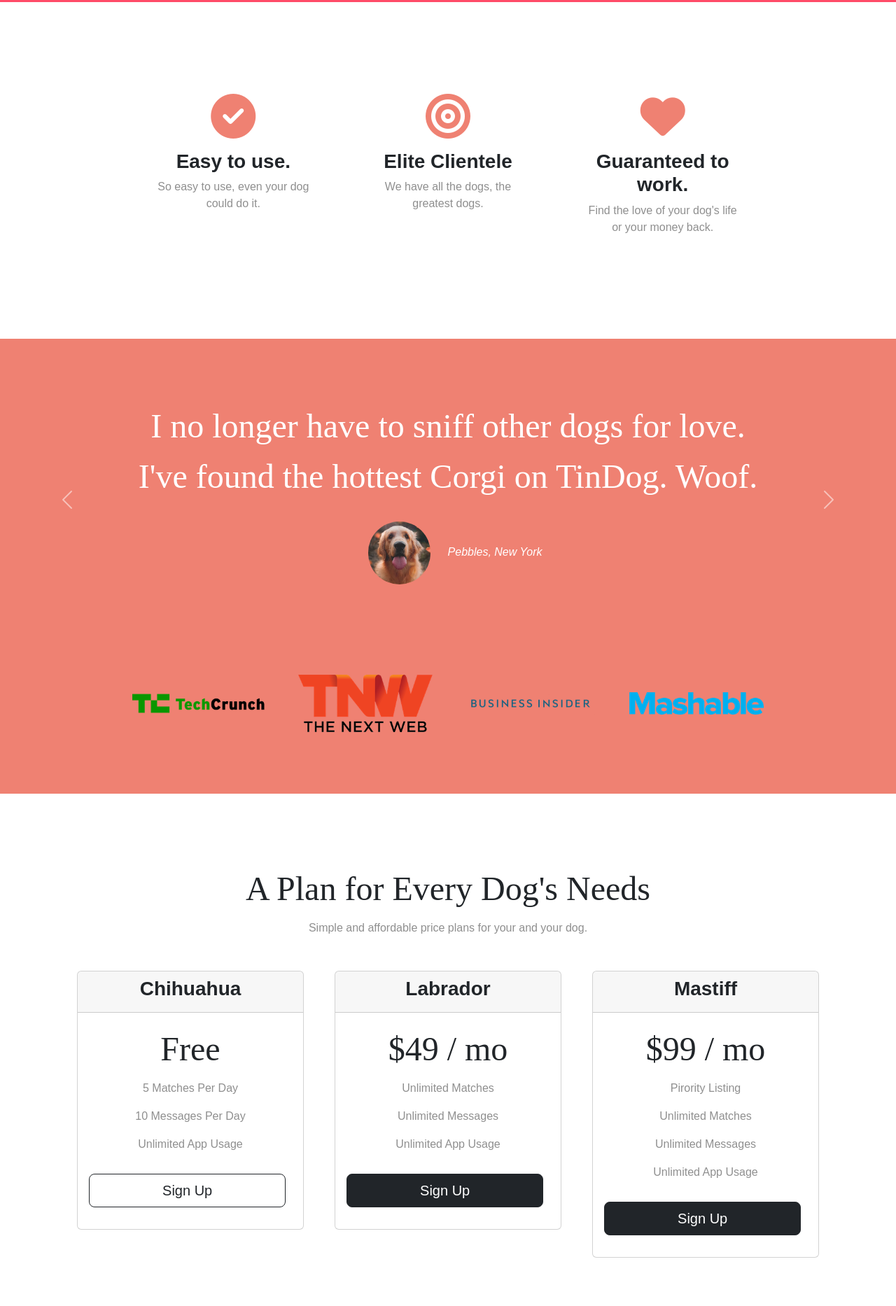
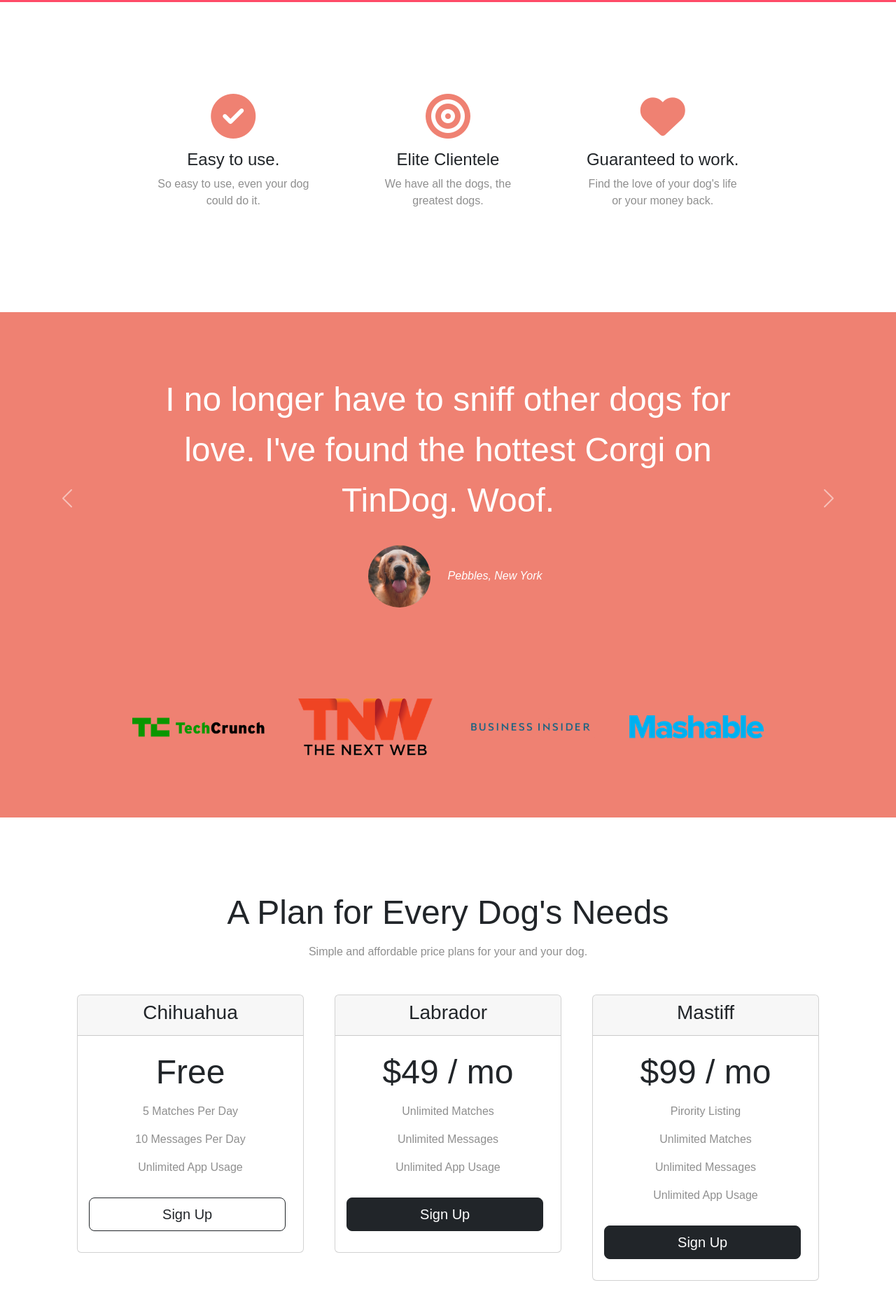
Before and after one commit to Yozankarki/bootstrap_practice., a plain HTML site: page index.html in a window 1280 px wide. Shown: the part 799-2665 px from the top of the page at 70% size. Drawn offline with nearby package versions, Linux system fonts and the light colour scheme.

Commit message:
final code

```diff
--- a/css/styles.css
+++ b/css/styles.css
@@ -1,35 +1,47 @@
 body {
     font-family: 'Montserrat-black', sans-serif;
+    text-align: center;
 }
 
-#title {
-    background-color: #ff4c68;
-    color: #fff;
-}
-
-h1 {
-    font-family: 'Montserrat-black', sans-serif;
-    line-height: 1.5;
-    font-size: 4rem;
-}
-
-h2 {
-    font-family: 'Montserrat-bold';
-    font-size: 3rem;
-    line-height: 1.5;
-}
-
-h3 {
+h1,
+h2,
+h3,
+h4 {
     font-family: 'Montserrat-bold', sans-serif;
-    font-weight: bold;
 }
 
 p {
     color: #8f8f8f;
 }
 
+/* container */
 .container-fluid {
+    padding: 7% 15%;
+}
+
+/* section color */
+.coloured-section {
+    background-color: #ff4c68;
+    color: #fff;
+}
+
+.white-section {
+    background-color: #fff;
+}
+
+#title .container-fluid {
     padding: 3% 15% 7%;
+    text-align: left;
+}
+
+.big-heading {
+    line-height: 1.5;
+    font-size: 4rem;
+}
+
+.section-heading {
+    font-size: 3rem;
+    line-height: 1.5;
 }
 
 .navbar {
@@ -41,7 +53,6 @@ p {
     color: white;
     font-size: 2.5rem;
     font-weight: bold;
-
 }
 
 .navbar-nav {
@@ -71,14 +82,16 @@ p {
 }
 
 #features {
-    padding: 7% 15%;
-    background-color: #fff;
     position: relative;
     z-index: 1;
 }
 
+.feature-title {
+    font-size: 1.5rem;
+}
+
 .feature-box {
-    text-align: center;
+
     padding: 4.5%;
 }
 
@@ -93,14 +106,14 @@ p {
 
 /* testimonials sections */
 #testimonials {
-    text-align: center;
     background-color: #ef8172;
-    color: #fff;
 }
 
-.carousel-item {
-    padding: 7% 15%;
+.testimonial-text {
+    font-size: 3rem;
+    line-height: 1.5;
 }
+
 
 .testimonial-image {
     border-radius: 100%;
@@ -110,7 +123,6 @@ p {
 
 #press {
     background-color: #ef8172;
-    text-align: center;
     padding-bottom: 3%;
 }
 
@@ -121,29 +133,16 @@ p {
 
 #pricing {
     padding: 100px;
-    text-align: center;
+
+}
+
+.price-text {
+    font-size: 3rem;
+    line-height: 1.5;
 }
 
 .pricing-column {
     padding: 3% 2%;
-}
-
-#cta {
-    padding: 7% 15%;
-    background-color: #ff4c68;
-    color: #fff;
-    text-align: center;
-}
-
-.cta-heading {
-    font-family: 'Montserrat-black';
-    line-height: 1.5;
-    font-size: 3.5rem;
-}
-
-#footer {
-    padding: 7% 15%;
-    text-align: center;
 }
 
 .social-icon {
--- a/index.html
+++ b/index.html
@@ -35,7 +35,7 @@
   </head>
 
   <body>
-    <section id="title">
+    <section class="coloured-section" id="title">
       <div class="container-fluid">
         <!-- Nav Bar -->
         <nav class="navbar navbar-expand-lg">
@@ -86,7 +86,7 @@
 
         <div class="row">
           <div class="col-lg-6">
-            <h1>Meet new and interesting dogs nearby.</h1>
+            <h1 class="big-heading">Meet new and interesting dogs nearby.</h1>
             <button type="button" class="btn btn-dark btn-lg">
               <i class="fa-brands fa-apple"></i> Download
             </button>
@@ -107,33 +107,35 @@
 
     <!-- Features -->
 
-    <section id="features">
+    <section class="white-section" id="features">
+      <div class="container-fluid">
         <div class="row">
           <div class="feature-box col-lg-4">
             <i class="icon fa-solid fa-circle-check fa-4x"></i>
-          <h3>Easy to use.</h3>
+            <h3 class="feature-title">Easy to use.</h3>
             <p>So easy to use, even your dog could do it.</p>
           </div>
           <div class="feature-box col-lg-4">
             <i class="icon fa-solid fa-bullseye fa-4x"></i>
-          <h3>Elite Clientele</h3>
+            <h3 class="feature-title">Elite Clientele</h3>
             <p>We have all the dogs, the greatest dogs.</p>
           </div>
           <div class="feature-box col-lg-4">
             <i class="icon fa-solid fa-heart fa-4x"></i>
-          <h3>Guaranteed to work.</h3>
+            <h3 class="feature-title">Guaranteed to work.</h3>
             <p>Find the love of your dog's life or your money back.</p>
+          </div>
         </div>
       </div>
     </section>
 
     <!-- Testimonials -->
 
-    <section id="testimonials">
+    <section class="coloured-section" id="testimonials">
       <div id="testimonial-carousel" class="carousel slide" data-ride="false">
         <div class="carousel-inner">
-          <div class="carousel-item active">
-            <h2>
+          <div class="carousel-item active container-fluid">
+            <h2 class="testimonial-text">
               I no longer have to sniff other dogs for love. I've found the
               hottest Corgi on TinDog. Woof.
             </h2>
@@ -144,7 +146,7 @@
             />
             <em>Pebbles, New York</em>
           </div>
-          <div class="carousel-item">
+          <div class="carousel-item container-fluid">
             <h2 class="testimonial-text">
               My dog used to be so lonely, but with TinDog's help, they've found
               the love of their life. I think.
@@ -178,7 +180,7 @@
 
     <!-- Press -->
 
-    <section id="press">
+    <section class="coloured-section" id="press">
       <img class="press-logo" src="images/TechCrunch.png" alt="tc-logo" />
       <img class="press-logo" src="images/tnw.png" alt="tnw-logo" />
       <img
@@ -191,8 +193,8 @@
 
     <!-- Pricing -->
 
-    <section id="pricing">
-      <h2>A Plan for Every Dog's Needs</h2>
+    <section class="white-section" id="pricing">
+      <h2 class="section-heading">A Plan for Every Dog's Needs</h2>
       <p>Simple and affordable price plans for your and your dog.</p>
 
       <div class="row">
@@ -202,7 +204,7 @@
               <h3>Chihuahua</h3>
             </div>
             <div class="card-body">
-              <h2>Free</h2>
+              <h2 class="price-text">Free</h2>
               <p>5 Matches Per Day</p>
               <p>10 Messages Per Day</p>
               <p>Unlimited App Usage</p>
@@ -223,7 +225,7 @@
               <h3>Labrador</h3>
             </div>
             <div class="card-body">
-              <h2>$49 / mo</h2>
+              <h2 class="price-text">$49 / mo</h2>
               <p>Unlimited Matches</p>
               <p>Unlimited Messages</p>
               <p>Unlimited App Usage</p>
@@ -241,7 +243,7 @@
               <h3>Mastiff</h3>
             </div>
             <div class="card-body">
-              <h2>$99 / mo</h2>
+              <h2 class="price-text">$99 / mo</h2>
               <p>Pirority Listing</p>
               <p>Unlimited Matches</p>
               <p>Unlimited Messages</p>
@@ -259,24 +261,30 @@
 
     <!-- Call to Action -->
 
-    <section id="cta">
-      <h3 class="cta-heading">Find the True Love of Your Dog's Life Today.</h3>
+    <section class="coloured-section" id="cta">
+      <div class="container-fluid">
+        <h3 class="big-heading">
+          Find the True Love of Your Dog's Life Today.
+        </h3>
         <button class="btn btn-lg btn-dark" type="button">
           <i class="fa-brands fa-apple"></i> Download
         </button>
         <button class="btn btn-lg btn-light" type="button">
           <i class="fa-brands fa-google-play"></i> Download
         </button>
+      </div>
     </section>
 
     <!-- Footer -->
 
-    <footer id="footer">
+    <footer class="white-section" id="footer">
+      <div class="container-fluid">
         <i class="social-icon fa-brands fa-facebook fa-1x"></i>
         <i class="social-icon fa-brands fa-twitter fa-1x"></i>
         <i class="social-icon fa-brands fa-instagram fa-1x"></i>
         <i class="social-icon fa-solid fa-envelope fa-1x"></i>
         <p>© Copyright TinDog</p>
+      </div>
     </footer>
   </body>
 </html>
```
Lines whose indentation alone changed are shown as unchanged.
